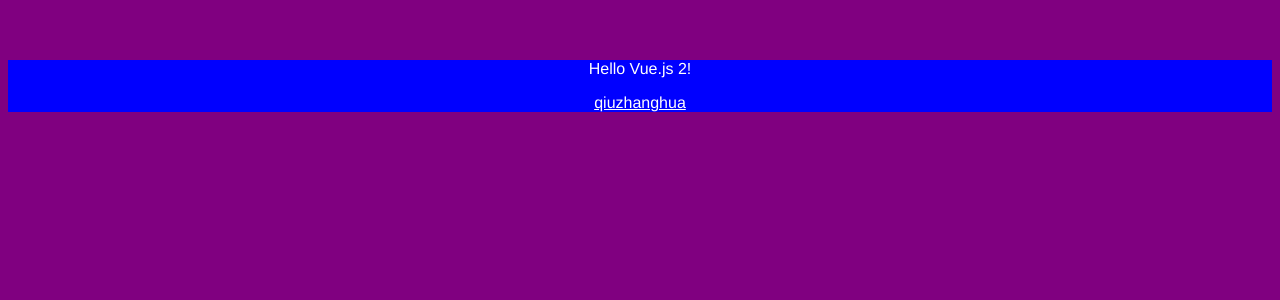
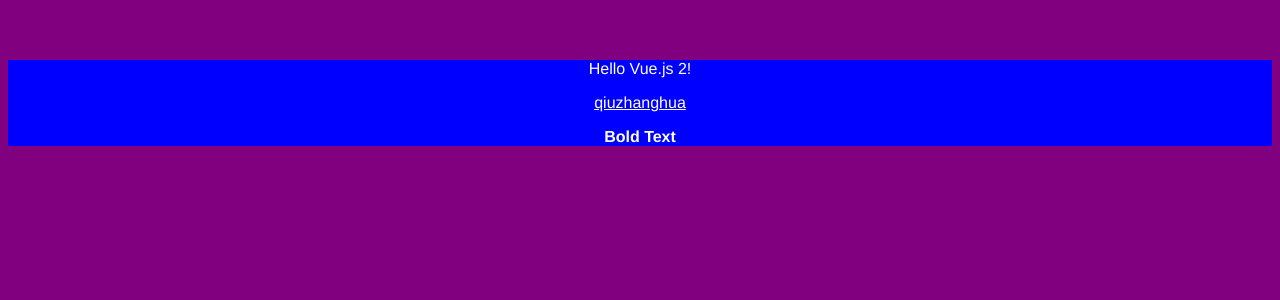
Before and after one commit to LinLJ/v2, a Vue app: page / in a window 1280 px wide. Shown: the top 300 px of the page. Built offline with nearby package versions, Linux system fonts and the light colour scheme.

Commit message:
v-once & v-html

```diff
--- a/src/App.vue
+++ b/src/App.vue
@@ -1,7 +1,8 @@
 <template>
   <div id="app">
-    <p>{{ this.sayHello() }}</p>
+    <p v-once>{{ this.sayHello() }}</p>
     <a :href="link">qiuzhanghua</a>
+    <p v-html="boldText"></p>
   </div>
 </template>
 
@@ -9,7 +10,11 @@
 export default {
   name: "App",
   data() {
-    return { title: "Hello Vue.js 2!", link: "https://github.com/qiuzhanghua" };
+    return {
+      title: "Hello Vue.js 2!",
+      link: "https://github.com/qiuzhanghua",
+      boldText: "<b>Bold Text</b>",
+    };
   },
   methods: {
     sayHello() {
```
